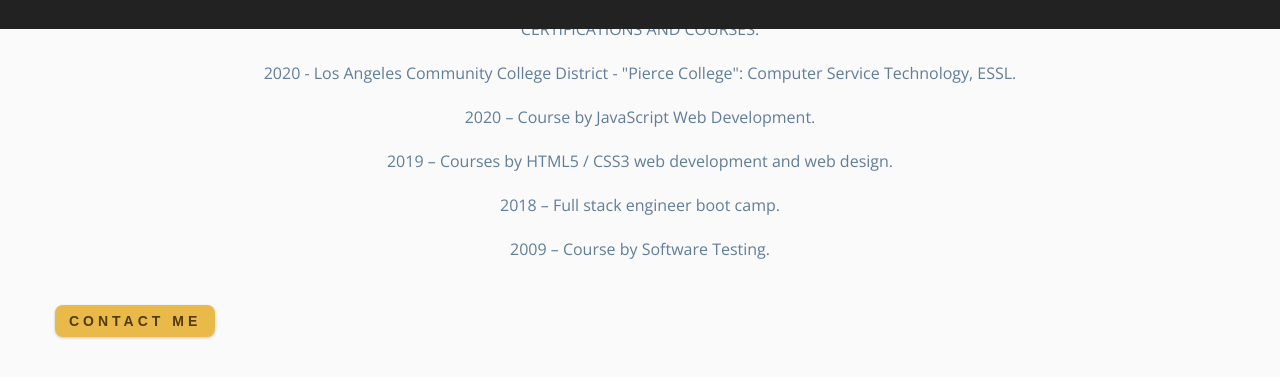
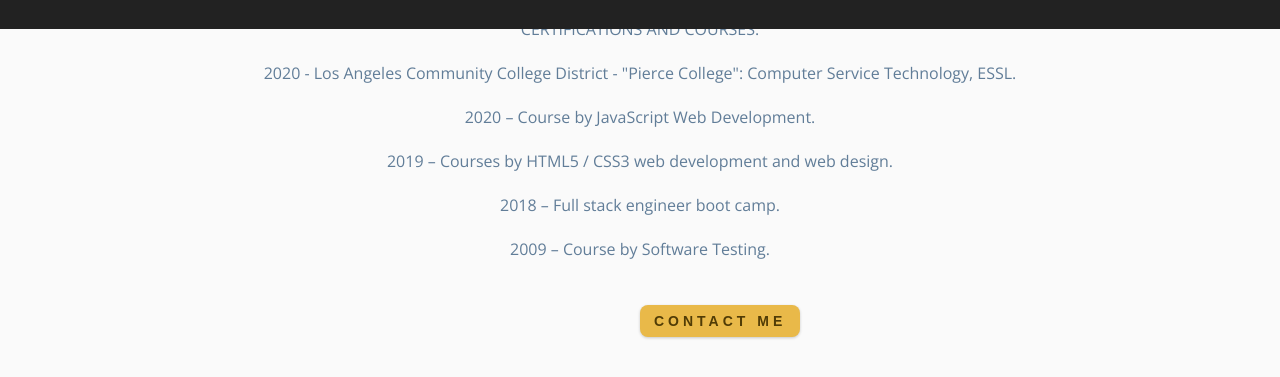
Before and after one commit to Serge-boro/Serhii_Borodin_portfolio, a website: page about.html in a window 1280 px wide. Shown: the part 771-1148 px from the top of the page. Drawn offline with nearby package versions, Linux system fonts and the light colour scheme.

Commit message:
add info

```diff
--- a/css/styles.css
+++ b/css/styles.css
@@ -427,7 +427,7 @@ About
     height: 110vh;
   }
   .btn-about {
-    margin: 0 auto;
+    margin-left: 50%;
   }
   .profile {
     text-align: left;
```
